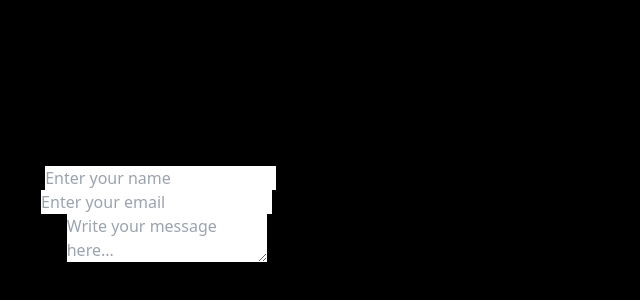
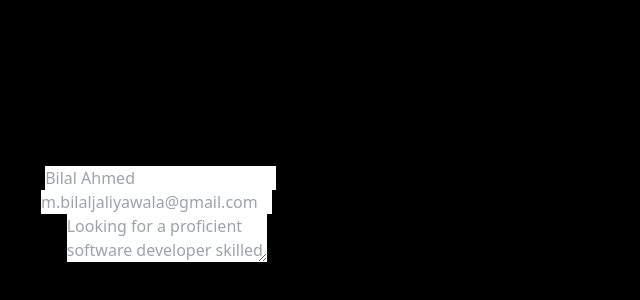
Before and after one commit to Bilalgithub009/My-Portfolio, a React (Vite) app: page / in a window 1280 px wide. Shown: the part 7503-7803 px from the top of the page, without its empty margins (0-640 px from the left). Built offline with nearby package versions, Linux system fonts and the light colour scheme; a web font is replaced by a local one.

Commit message:
code
changes ki ha

```diff
--- a/src/component/About.jsx
+++ b/src/component/About.jsx
@@ -20,6 +20,7 @@ function About() {
               alt="profile"
               className="imagecards hover:scale-110 sm:max-w-full sm:max-h-full  transition-transform duration-500 lg:w-1/2 sm:w-3/4 w-full h-auto object-cover object-center rounded shadow-lg"
               src={"./src/images/image.jpeg"}
+              // src="https://avatars.githubusercontent.com/u/77411692?v=4"
             />
 
             <div className="lg:w-1/2 w-full lg:pl-10 lg:py-6 mt-6 lg:mt-0">
--- a/src/component/Contact.jsx
+++ b/src/component/Contact.jsx
@@ -69,7 +69,7 @@ function Contact() {
           {/* Right Side - Contact Form */}
           <div className="lg:w-1/2 w-full bg-gray-800 p-8 rounded-lg shadow-lg">
             <form ref={form} onSubmit={sendEmail}>
-              <div className="flex flex-wrap -m-2">
+              <div className="flex flex-wrap m-">
                 {/* Name Input */}
                 <div className="p-2 md:w-1/2 w-full">
                   <label htmlFor="name" className="block text-white text-sm font-semibold mb-3">Name</label>
@@ -77,7 +77,7 @@ function Contact() {
                     type="text"
                     name="user_name"
                     className="w-full rounded-lg bg-gray-700 border border-gray-600 focus:border-indigo-400 text-white p-3 outline-none focus:ring-2 focus:ring-indigo-300 transition-all duration-300 placeholder:translate-x-2 placeholder:scale-90 focus:placeholder:translate-x-0 focus:placeholder:scale-100"
-                    placeholder="Enter your name"
+                    placeholder="Bilal Ahmed"
                     required
                   />
                 </div>
@@ -89,7 +89,7 @@ function Contact() {
                     type="email"
                     name="user_email"
                     className="w-full rounded-lg bg-gray-700 border border-gray-600 focus:border-indigo-400 text-white p-3 outline-none focus:ring-2 focus:ring-indigo-300 transition-all duration-300 placeholder:translate-x-2 placeholder:scale-90 focus:placeholder:translate-x-0 focus:placeholder:scale-100"
-                    placeholder="Enter your email"
+                    placeholder="m.bilaljaliyawala@gmail.com"
                     required
                   />
                 </div>
@@ -99,8 +99,8 @@ function Contact() {
                   <label htmlFor="message" className="block text-white text-sm font-semibold mb-2 mt-4">Message</label>
                   <textarea
                     name="message"
-                    className="w-full rounded-lg bg-gray-700 border border-gray-600 focus:border-indigo-400 text-white p-6 outline-none focus:ring-2 focus:ring-indigo-300 transition-all duration-300 placeholder:translate-x-2 placeholder:scale-90 focus:placeholder:translate-x-0 focus:placeholder:scale-100"
-                    placeholder="Write your message here..."
+                    className="w-full rounded-lg bg-gray-700 border border-gray-600 focus:border-indigo-400 text-white p-5 outline-none focus:ring-2 focus:ring-indigo-300 transition-all duration-300 placeholder:translate-x-2 placeholder:scale-90 focus:placeholder:translate-x-0 focus:placeholder:scale-100"
+                    placeholder="Looking for a proficient software developer skilled in JS and React for a specfic project"
                     required
                   ></textarea>
                 </div>
```
Also changed, not shown: src/Styles.js (+20 -0 lines), 1 other file (tests, documents, lock files or other folders).
